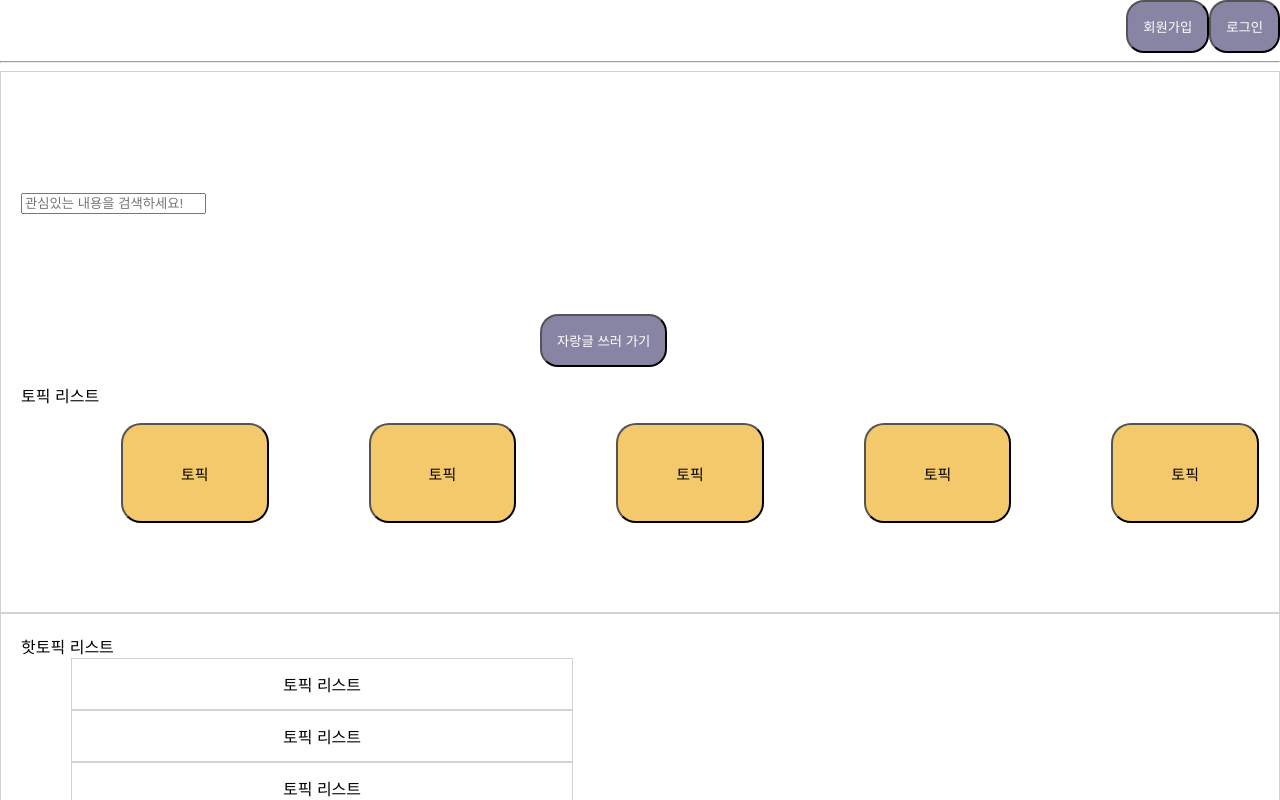
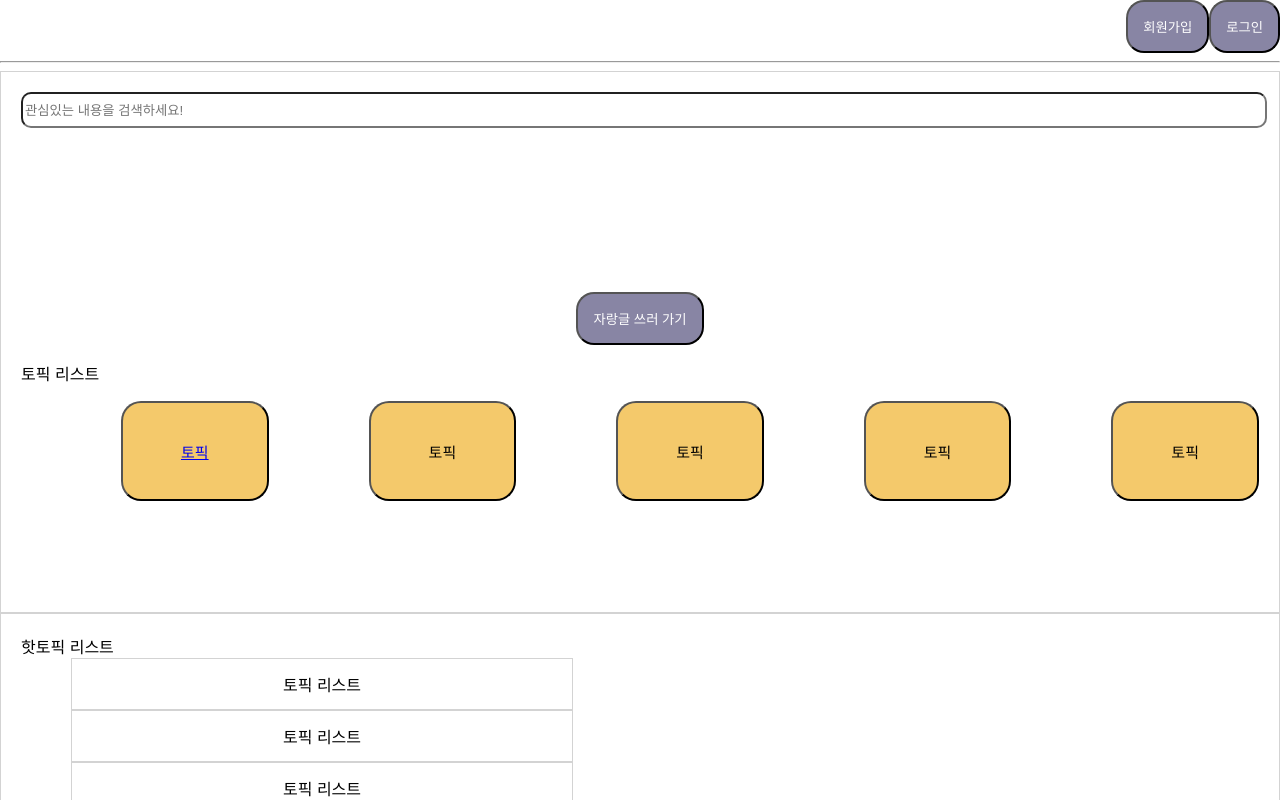
Before and after one commit to dongisarang/najarang, a React (Create React App) app in the folder front/: page / in a window 1280 px wide. Shown: the top 800 px of the page. Built offline with nearby package versions, Linux system fonts and the light colour scheme.

Commit message:
[feat]ListPage 헤더 구현

```diff
--- /dev/null
+++ b/front/src/component/ListHeader.js
@@ -0,0 +1,16 @@
+import styled from 'styled-components';
+import { Link, Route, BrowserRouter as Router } from "react-router-dom"
+import React, {  Component } from 'react';
+
+
+const ListHeader = () =>{
+    return(
+        <div>ㅎㅇㅎㅇ</div>
+        // <img>
+        //     src = {require('../../public/image/dora.png')}
+        // </img>
+
+    )
+
+};
+export default ListHeader;
--- /dev/null
+++ b/front/src/component/ListPage.js
@@ -0,0 +1,13 @@
+import styled from 'styled-components';
+import { Link, Route, BrowserRouter as Router } from "react-router-dom"
+import React, {  Component } from 'react';
+import ListHeader from './ListHeader';
+const ListPage = () =>{
+    return(
+        <div>
+            아아아
+        </div>
+    )
+}
+
+export default ListPage;
--- a/front/src/component/TopLayout.css
+++ b/front/src/component/TopLayout.css
@@ -13,6 +13,7 @@
  }
  .newTopicListLayout{
    display: flex;
+   flex:3;
    flex-direction: column;
 
  }
--- a/front/src/component/TopLayout.js
+++ b/front/src/component/TopLayout.js
@@ -2,16 +2,25 @@ import React from 'react';
 import './TopLayout.css';
 import TopicLayout from './TopicLayout';
 import  NewTopicLayout from './NewTopicLayout';
+import ListPage from './ListPage'
 import styled from 'styled-components';
+import { Link, Route, BrowserRouter as Router } from "react-router-dom"
+// const topicItem =({to})=>{
+//     <Link to={to}>
+//     </Link>
+// }
 const TopLayout=()=>(
+    <Router>
     <div>
     <div className = "myForm">
-        <form className = "interestInput">
-        <input
-            placeholder="관심있는 내용을 검색하세요!"
-            type = "text"
-            className="form-control"
-        />
+       <InputLayout>
+        <input placeholder="관심있는 내용을 검색하세요!"
+                type = "text"
+                className="form-control">
+
+        </input>
+       </InputLayout>
+
 
     <div className="button">
             <Btn>
@@ -25,7 +34,8 @@ const TopLayout=()=>(
     </div>
     <TopicCircleLayout>
         <TopicCircle>
-                토픽
+            <Link to="list"> 토픽 </Link>
+
         </TopicCircle>
         <TopicCircle>
                 토픽
@@ -40,7 +50,7 @@ const TopLayout=()=>(
                 토픽
         </TopicCircle>
     </TopicCircleLayout>
-    </form>
+
     </div>
     <div className = "myForm">
         <div>
@@ -82,6 +92,8 @@ const TopLayout=()=>(
     </div>
 </div>
 
+<Route path='/list' component={ListPage} exact={true}/>
+</Router>
 
 )
 const Btn = styled.button`
@@ -89,6 +101,24 @@ const Btn = styled.button`
     border-radius:18px;
     padding:15px;
     color:#ffffff;
+
+`;
+const InputLayout = styled.div`
+    justify-content: center;
+    border-width:2;
+    height:100px;
+
+    input{
+        width:100%;
+        border-radius:10px;
+        height:30px;
+    }
+`;
+const InputForm = styled.input`
+
+    width:100%;
+    align-item:center;
+    height:30px;
 
 `;
 const TopicCircle = styled.button`
--- a/front/src/component/TopicLayout.js
+++ b/front/src/component/TopicLayout.js
@@ -24,6 +24,7 @@ const Layout = styled.div`
 
         margin: 0px auto 0;
         display:flex;
+
         margin-left:50px;
         align-items:center;
         justify-content:center;
```
Also changed, not shown: front/public/image/dora.png (added).
